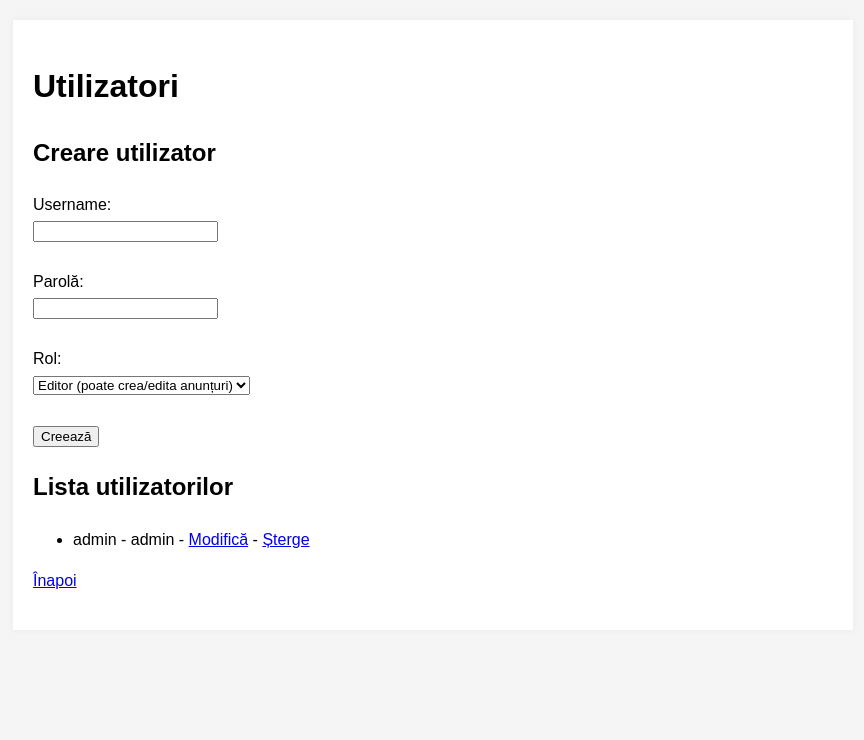
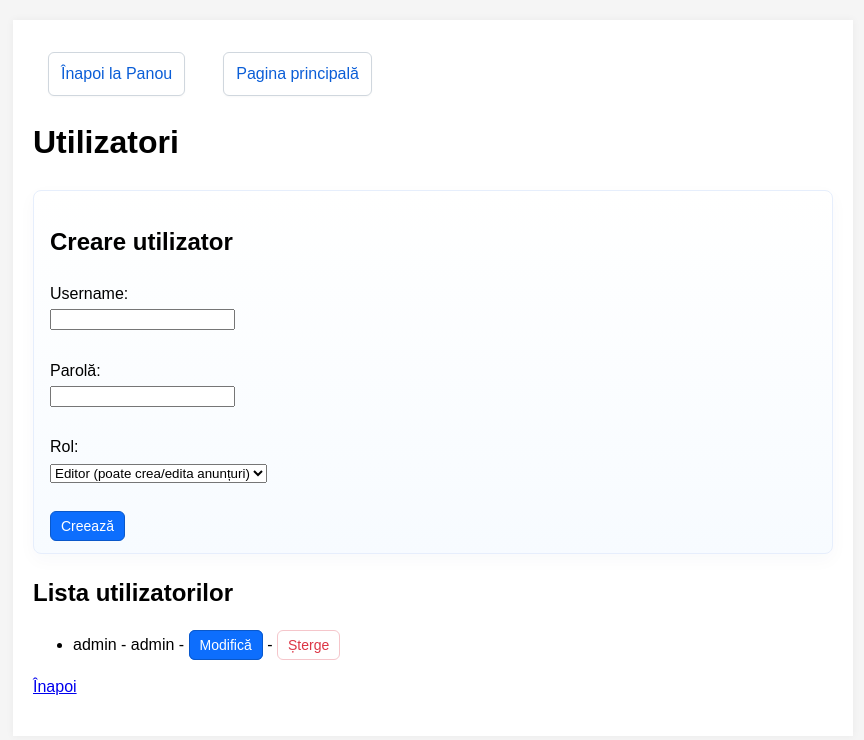
Before and after one commit to zbardian/scoala_gimnaziala, a PHP site: page /admin/users.php in a window 1280 px wide. Shown: the top 740 px of the page, without its empty margins (207-1071 px from the left). Run offline with PHP 8.4, Linux system fonts and the light colour scheme; the visitor is signed in with stand-in values (Sample User, id 1); data comes from the database, SQL or seed files in the repository.

Commit message:
commit 18

```diff
--- a/admin/users.php
+++ b/admin/users.php
@@ -115,10 +115,15 @@ if ($res) while($u = mysqli_fetch_assoc($res)) $users[] = $u;
 </head>
 <body>
     <main class="container">
+        <nav class="admin-nav">
+            <a href="dashboard.php">Înapoi la Panou</a>
+            <a href="/sg/index.php">Pagina principală</a>
+        </nav>
         <h1>Utilizatori</h1>
-        <?php if ($success) echo '<p style="color:green">'.htmlspecialchars($success,ENT_QUOTES,'UTF-8').'</p>'; ?>
-        <?php if ($errors) echo '<p style="color:red">'.htmlspecialchars(implode("; ",$errors),ENT_QUOTES,'UTF-8').'</p>'; ?>
+        <?php if ($success) echo '<p class="success">'.htmlspecialchars($success,ENT_QUOTES,'UTF-8').'</p>'; ?>
+        <?php if ($errors) echo '<p class="errors">'.htmlspecialchars(implode("; ",$errors),ENT_QUOTES,'UTF-8').'</p>'; ?>
 
+        <div class="stat-card">
         <?php if ($editing && $edit_user): ?>
             <h2>Modifică utilizator</h2>
             <form method="post">
@@ -131,8 +136,8 @@ if ($res) while($u = mysqli_fetch_assoc($res)) $users[] = $u;
                         <option value="admin" <?php echo $edit_user['rol']==='admin' ? 'selected' : ''; ?>>Administrator</option>
                     </select>
                 </label><br><br>
-                <button name="update" type="submit">Salvează</button>
-                <a href="users.php">Anulează</a>
+                <button class="btn btn-edit" name="update" type="submit">Salvează</button>
+                <a class="btn" href="users.php">Anulează</a>
             </form>
         <?php else: ?>
             <h2>Creare utilizator</h2>
@@ -145,17 +150,18 @@ if ($res) while($u = mysqli_fetch_assoc($res)) $users[] = $u;
                         <option value="admin">Administrator (drepturi complete)</option>
                     </select>
                 </label><br><br>
-                <button name="create" type="submit">Creează</button>
+                <button class="btn btn-edit" name="create" type="submit">Creează</button>
             </form>
         <?php endif; ?>
+        </div>
 
         <h2>Lista utilizatorilor</h2>
         <ul>
         <?php foreach($users as $u): ?>
             <li>
                 <?php echo htmlspecialchars($u['username'],ENT_QUOTES,'UTF-8'); ?> - <?php echo htmlspecialchars($u['rol'],ENT_QUOTES,'UTF-8'); ?> -
-                <a href="?edit=<?php echo $u['id_utilizator']; ?>">Modifică</a> -
-                <a href="delete_user.php?id=<?php echo $u['id_utilizator']; ?>" onclick="return confirm('Ștergi utilizator?')">Șterge</a>
+                <a class="btn btn-edit" href="?edit=<?php echo $u['id_utilizator']; ?>">Modifică</a> -
+                <a class="btn btn-delete" href="delete_user.php?id=<?php echo $u['id_utilizator']; ?>" onclick="return confirm('Ștergi utilizator?')">Șterge</a>
             </li>
         <?php endforeach; ?>
         </ul>
```
Also changed, not shown: admin/adauga_anunt.php (+14 -8 lines), admin/profesori.php (+13 -7 lines).
